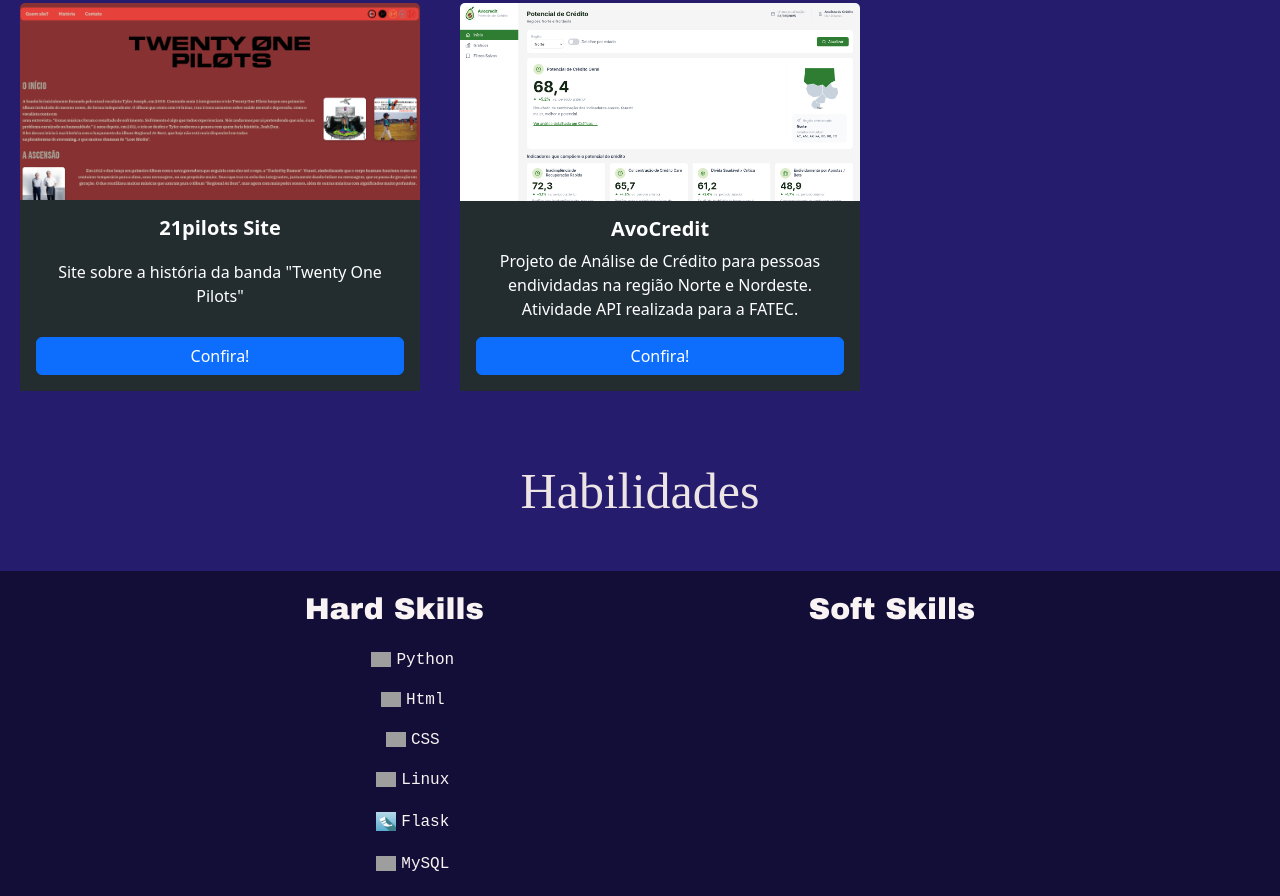
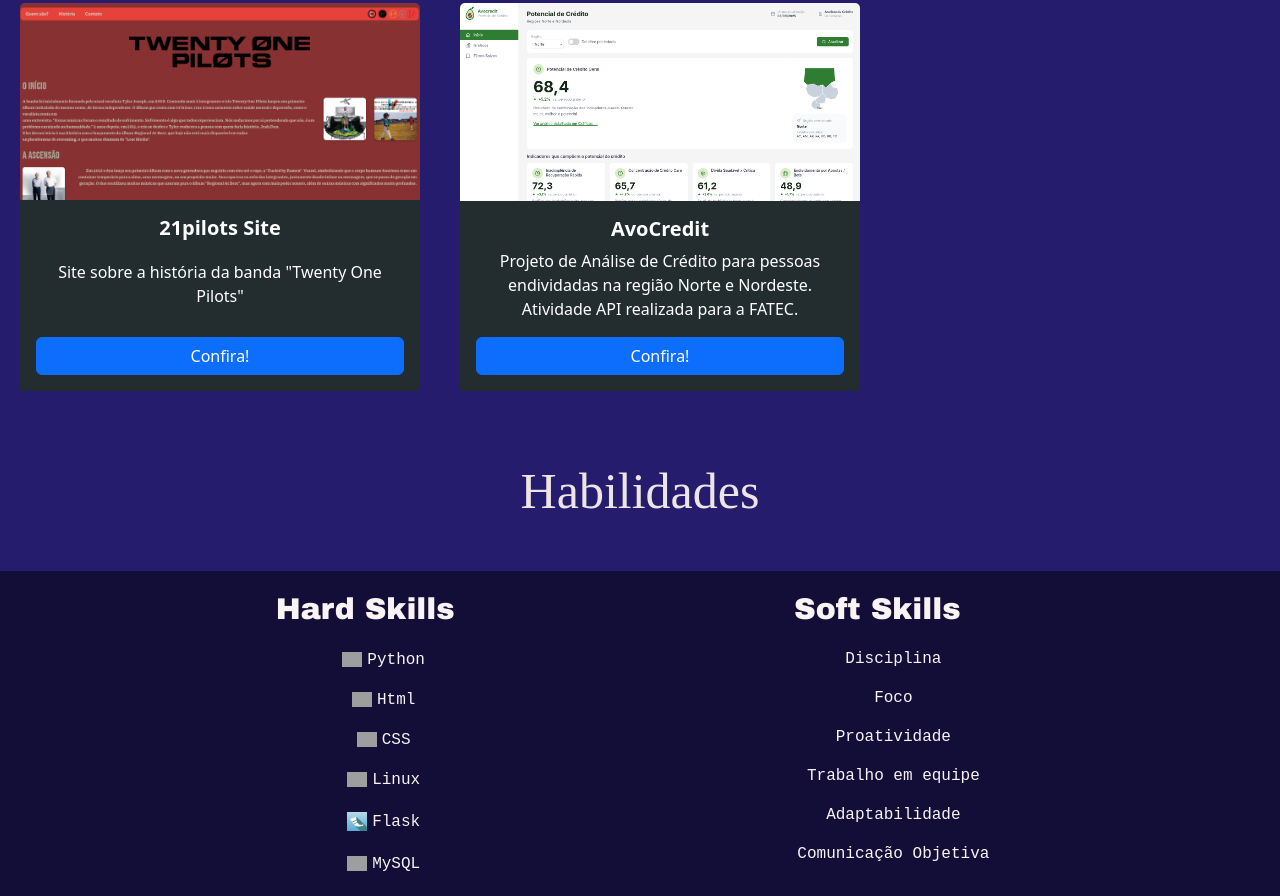
Before and after one commit to fesafer/portfolio-web, a plain HTML site: page index.html in a window 1280 px wide. Shown: the part 1449-2345 px from the top of the page. Drawn offline with nearby package versions, Linux system fonts and the light colour scheme; grey boxes are pictures that could not be loaded; a web font is replaced by a local one.

Commit message:
Atualizando Skills

```diff
--- a/index.html
+++ b/index.html
@@ -97,7 +97,7 @@
         <div style="display: flex; background-color: rgb(19, 14, 55); justify-content: space-evenly; text-align: center;" >
             <div>
                 <h4 class="title-skills">Hard Skills</h4>
-                <ul style="list-style-type: none; margin: 20px; gap: 20px;" class="skills">
+                <ul class="skills">
                     <li>
                         <img src="https://s3.dualstack.us-east-2.amazonaws.com/pythondotorg-assets/media/community/logos/python-logo-only.png" alt="" class="skill-icon">Python</li>
                     <li>
@@ -115,6 +115,14 @@
             </div>
             <div>
                 <h4 class="title-skills">Soft Skills</h4>
+                <ul class="skills">
+                    <li>Disciplina</li>
+                    <li>Foco</li>
+                    <li>Proatividade</li>
+                    <li>Trabalho em equipe</li>
+                    <li>Adaptabilidade</li>
+                    <li>Comunicação Objetiva</li>
+                </ul>
             </div>
         </div>
 
--- a/style.css
+++ b/style.css
@@ -160,6 +160,12 @@
     font-size: 30px;
 }
 
+.skills{
+    list-style-type: none;
+    margin: 20px;
+    gap: 20px;
+}
+
 .skills li{
     font-family: monospace;
     margin: 15px;
```
